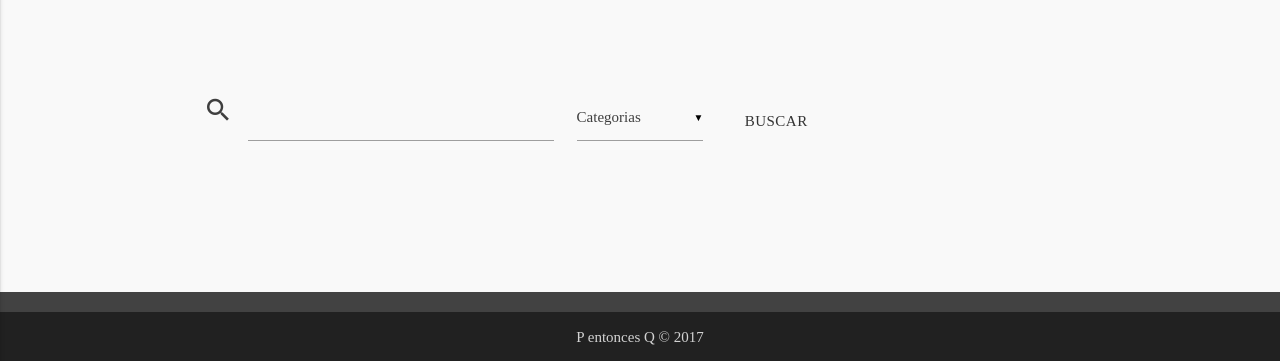
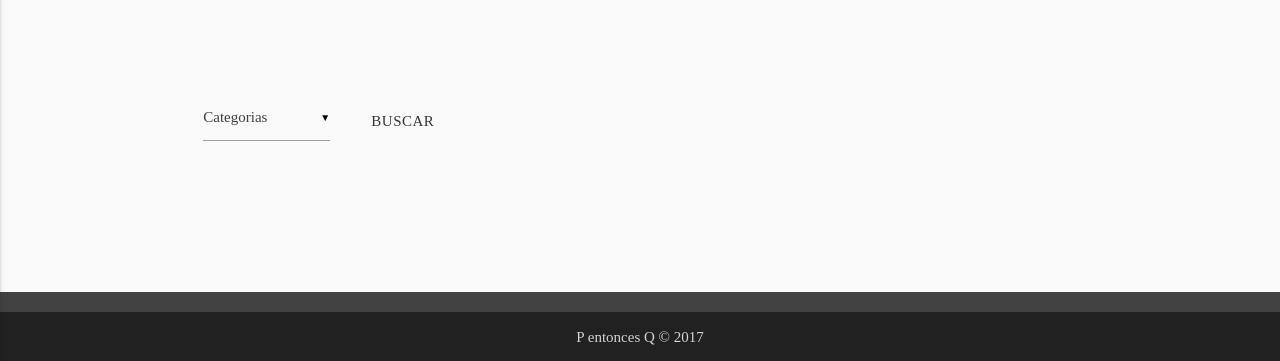
Before and after one commit to vligas/BlogComputacion, a Django app: page /posts/ in a window 1280 px wide. Shown: the part 100-461 px from the top of the page. Run offline with Django 3.2, Linux system fonts and the light colour scheme; data that the repository does not hold is empty; some libraries are stand-ins or nearby versions; some web fonts are replaced.

Commit message:
Ya realiza la busqueda por categorias, no le agregue una bsuqueda como la del index porque para eso esta la del index jajaja, y agregue lo de paginacion, lo que no encontre es como ordenarlo, por ahora

```diff
--- a/BlogComputacion/blog/templates/blog/pages/all_post_detail.html
+++ b/BlogComputacion/blog/templates/blog/pages/all_post_detail.html
@@ -7,14 +7,12 @@
 <!-- <h1 class="center">Todos los posts: </h1> -->
 
   <div class="row">
-    <form class="form col s12" method="GET">
-      <div class="input-field col s6 l5">
-      <i class="prefix material-icons">search</i>
-        <input id="search" type="text" name="">
-      </div>
+    <form class="form col s12" action='/posts/search_category/' method="GET">
       <div class="input-field col s6 l2">
         <select name="category">
+          <i class="material-icons">search</i>
           <option value="" disabled selected>Categorias</option>
+          <option value="all">Todas</option>
           {% for categoria in category %}
             <option value="{{categoria.name}}">{{categoria.name}}</option>
           {% endfor %}
--- a/BlogComputacion/blog/urls.py
+++ b/BlogComputacion/blog/urls.py
@@ -5,6 +5,7 @@ from .views import showAll
 urlpatterns = [
     url(r'^$', views.index, name='index'),  # Index de la pagina
     url(r'^posts/$',views.showAll, name='showAll'),  # Muestra todos los posts
+    url(r'^posts/search_category/$', views.search_category, name="search_category"),
     url(r'^contact/$', views.contact, name='contact'),  # Muestra todos los posts
     url(r'^posts/(?P<id>[0-9]+)/$', views.showOne, name='showOne'),  # Muestra un post en especifico con todos sus detalles
     url(r'^mis_post/$', views.showAllMyPost, name='showAllMyPost'),
--- a/BlogComputacion/blog/views.py
+++ b/BlogComputacion/blog/views.py
@@ -6,6 +6,7 @@ from .models import Post, Comment, Category
 from django.views.generic import ListView
 from django.contrib.auth.decorators import permission_required, login_required
 from django.db.models import Q #necesario para la busqueda
+from django.core.paginator import Paginator, EmptyPage, PageNotAnInteger
 
 #----------| Index de la pagina |----------
 def index(request):
@@ -16,7 +17,18 @@ def search(request):
     Posts = Post.objects.filter(title__icontains=temp)
     return render(request, 'blog/pages/search.html', {'Posts': Posts})
 
-
+def search_category(request):
+    temp = request.GET.get('category','')
+    if temp == 'all':
+        return redirect('showAll')
+    else:
+        posts = Post.objects.filter(category__name=temp)
+        category = Category.objects.all()
+        context = {
+            'posts':posts,
+            'category':category
+        }
+        return render(request,'blog/pages/all_post_detail.html',context)
 
 #--------| views que faltan definir |--------
 def contact(request):
@@ -55,14 +67,25 @@ def createPost(request):
 
 #-------------| READ |-------------
 def showAll(request):
-    posts = Post.objects.all()
+    posts_list = Post.objects.all()
+    page=request.GET.get('page', 1)
     category = Category.objects.all()
+
+    paginator = Paginator(posts_list,10)
+
+    try:
+        posts = paginator.page(page)
+    except PageNotAnInteger:
+        posts = paginator.page(1)
+    except EmptyPage:
+        posts = paginator.page(paginator.num_pages)
 
     context = {
         'posts':posts,
         'category':category
     }
     return render(request,'blog/pages/all_post_detail.html',context)
+
     # paginate_by = 10 # numero de elementos por pagina
     # ordering = ['-id'] # para que ordene de menor a mayor (-) tomando en cuenta el id
 
```
